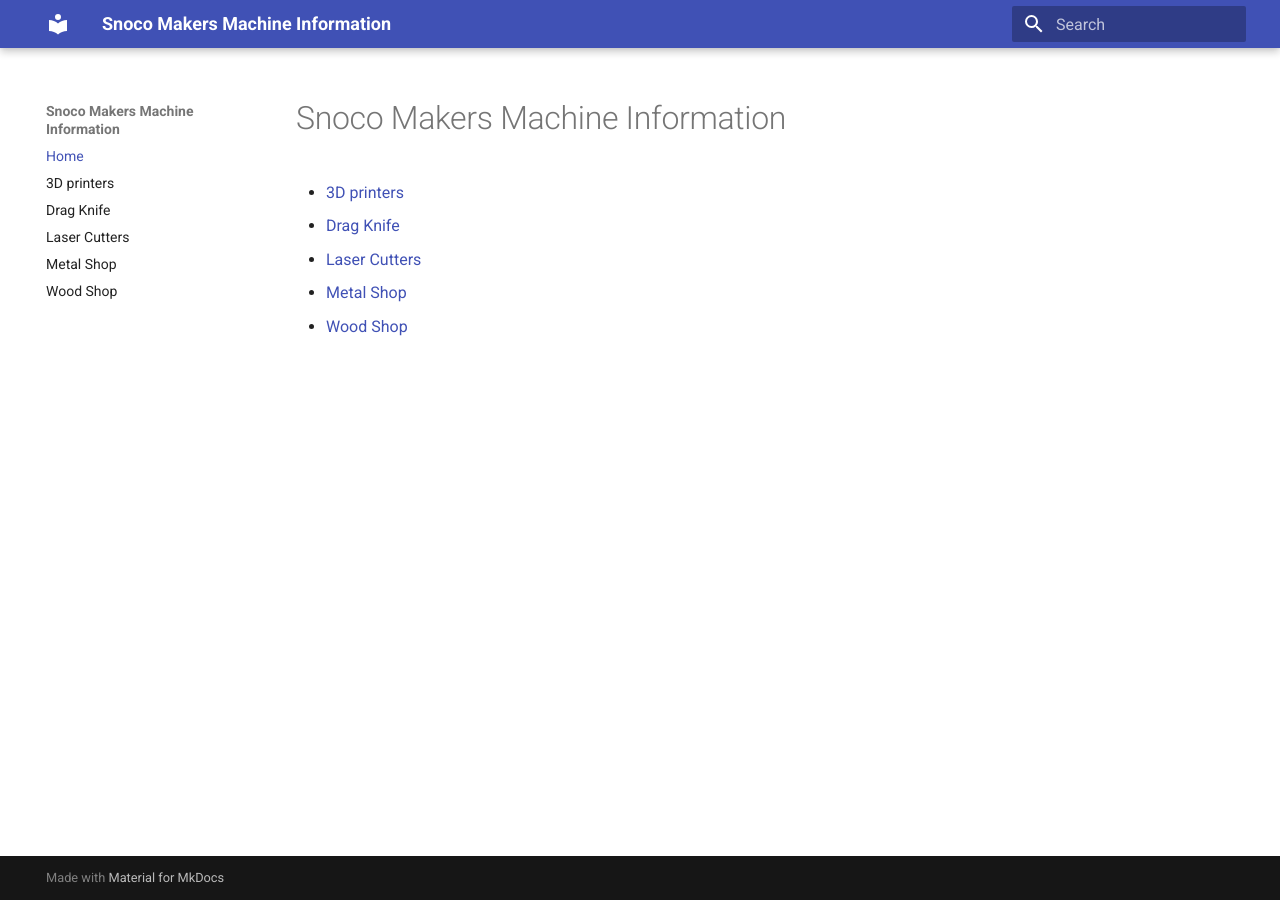
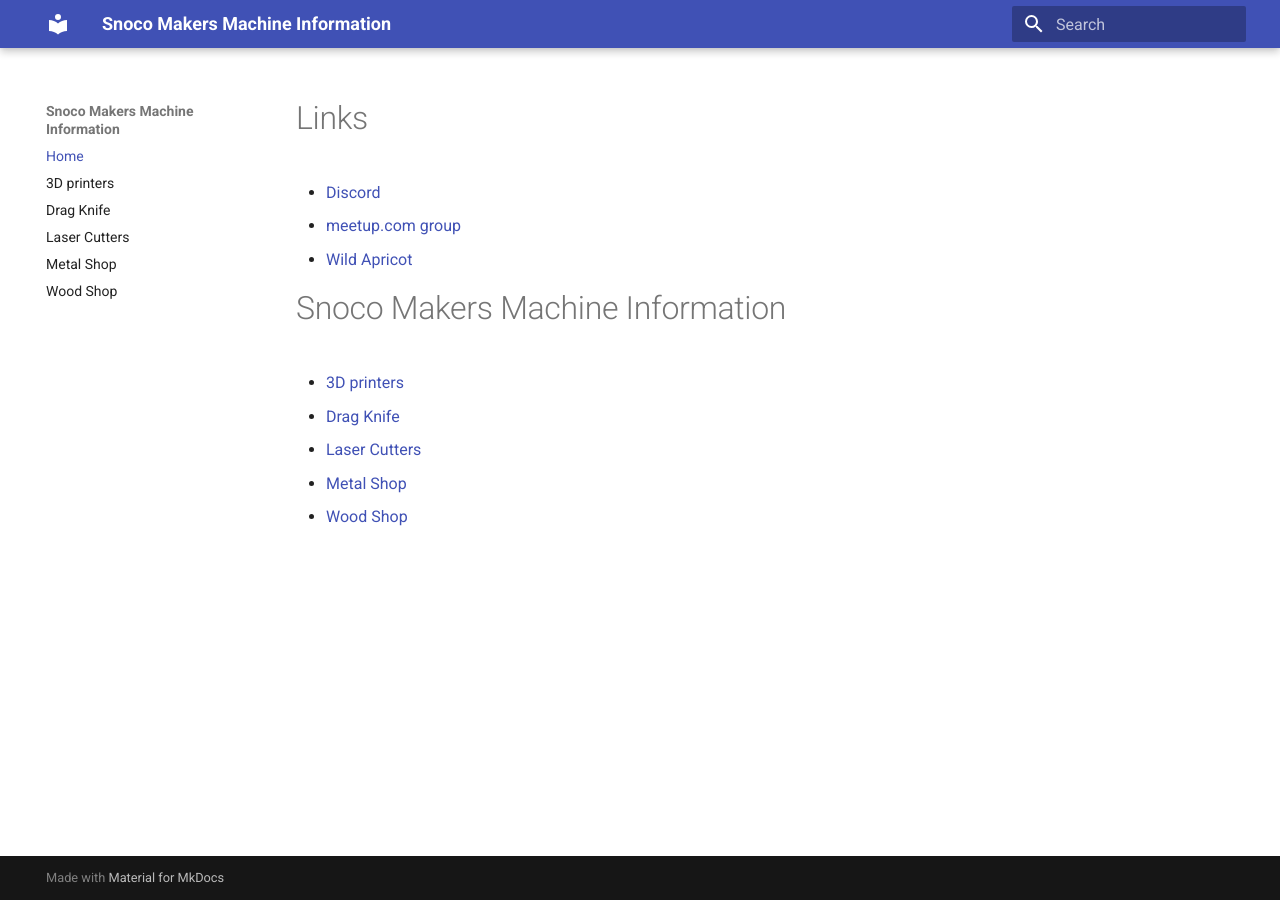
Before and after one commit to snocomakers/wiki, an MkDocs documentation site: the page built from docs/index.md, in a window 1280 px wide. Built offline with MkDocs 1.6.1 and Material for MkDocs 9.7.7, drawn with Linux system fonts in a browser that asks for light colours.

Commit message:
Add links for makerspace sites

```diff
--- a/docs/index.md
+++ b/docs/index.md
@@ -1,3 +1,9 @@
+# Links
+
+* [Discord](https://discord.gg/YnGUByajRR)
+* [meetup.com group](https://www.meetup.com/snoco-makers/)
+* [Wild Apricot](https://snocomakers.wildapricot.org/)
+
 # Snoco Makers Machine Information
 
 * [3D printers](3DPrinters/index.md)
```
